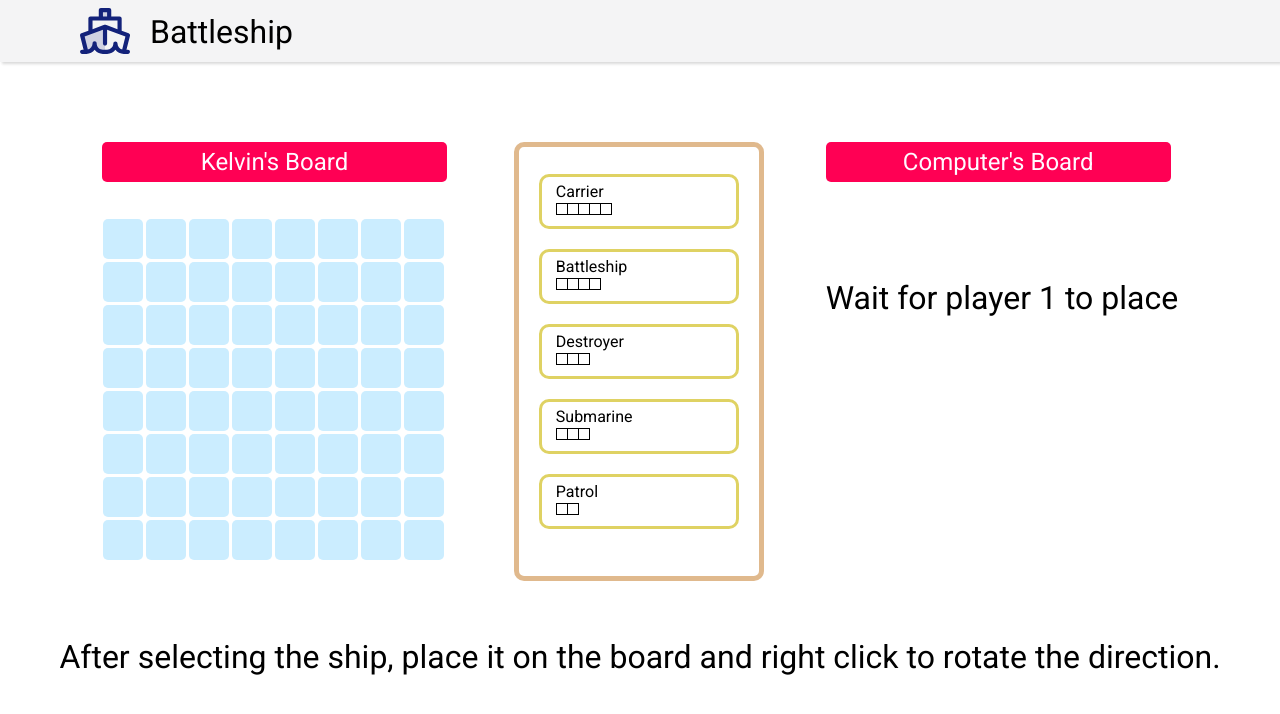
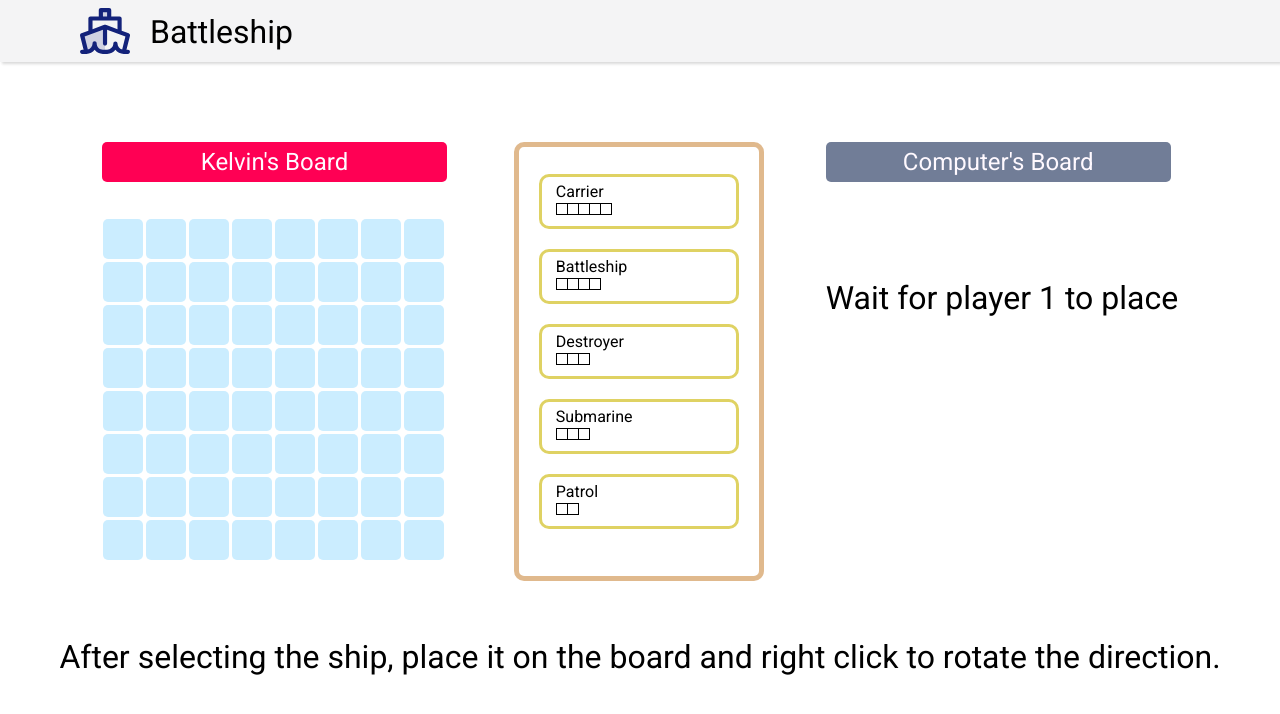
Before and after one commit to KelvinQiu802/battleship, a React (Vite) app: page / in a window 1280 px wide. Both pictures are taken after a click on the button "START". Shown: the top 714 px of the page. Built offline with nearby package versions, Linux system fonts and the light colour scheme.

Commit message:
修改不同棋盘头部颜色

```diff
--- a/src/components/Game/game.css
+++ b/src/components/Game/game.css
@@ -19,7 +19,7 @@
   text-align: center;
 }
 
-.board-title {
+.board-title-p1 {
   font-size: 1.5em;
   width: 345px;
   height: 40px;
@@ -30,7 +30,7 @@
   border-radius: 5px;
 }
 
-.board-title1 {
+.board-title-p2 {
   font-size: 1.5em;
   width: 345px;
   height: 40px;
@@ -49,7 +49,7 @@
   background-color: #cbedff;
 }
 
-.block1 {
+.board-p2 block {
   width: 40px;
   height: 40px;
   margin: 1.5px 1.5px 1.5px 1.5px;
```
